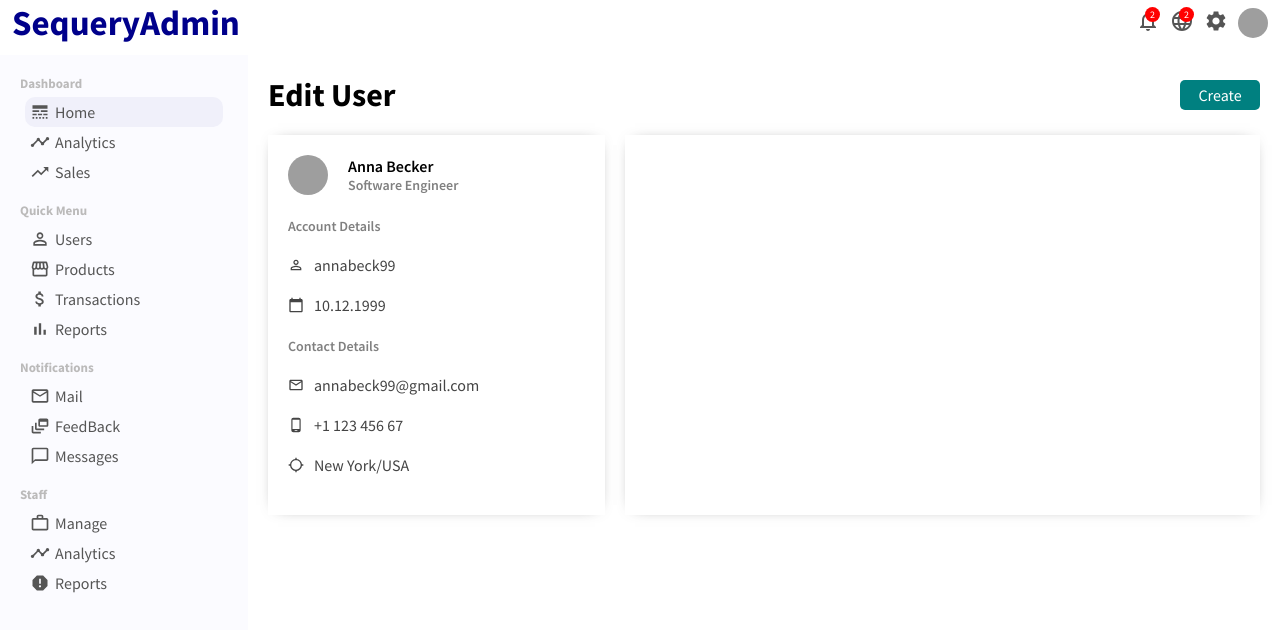
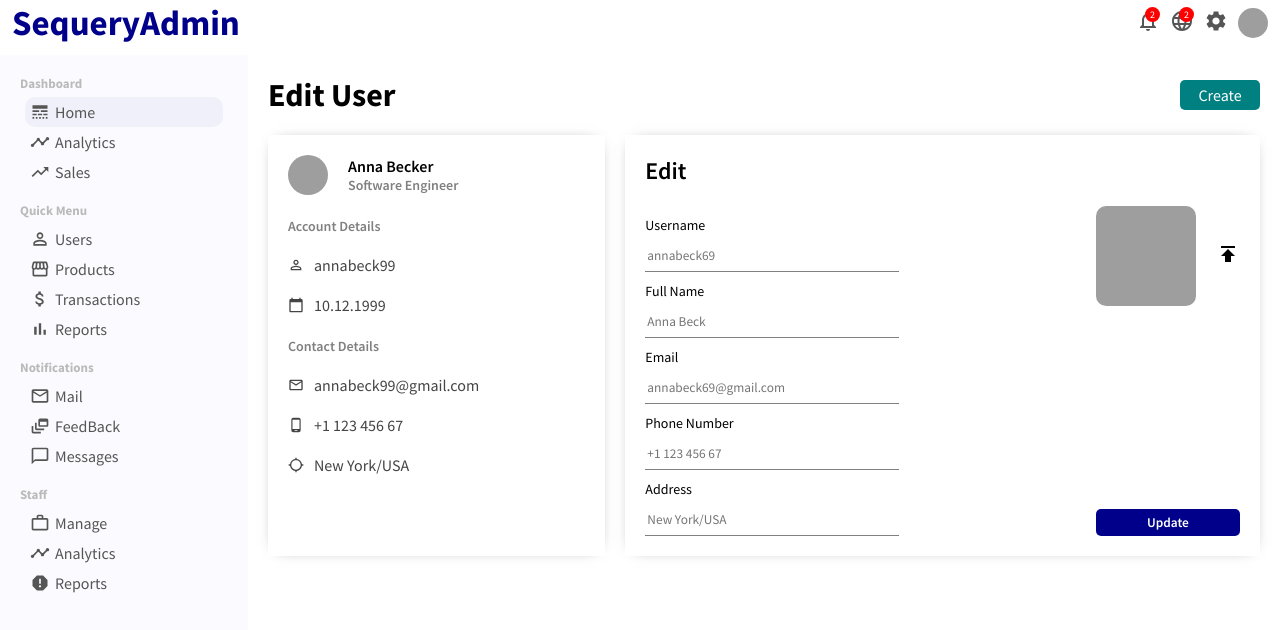
Before and after one commit to sequery/ReactJS-Admin, a React (Create React App) app: page /user/1 in a window 1280 px wide. Shown: the top 630 px of the page. Built offline with nearby package versions, Linux system fonts and the light colour scheme; grey boxes are pictures that could not be loaded.

Commit message:
Added user update functionality

```diff
--- a/src/App.jsx
+++ b/src/App.jsx
@@ -21,7 +21,8 @@ const App = () => {
           <Route path="/user/:userId" element={<User />}></Route>
         </Routes>
       </div>
-    </Router>);
+    </Router>
+    );
 };
 
 export default App;
--- a/src/pages/user/User.jsx
+++ b/src/pages/user/User.jsx
@@ -1,4 +1,4 @@
-import { CalendarToday, LocationSearching, MailOutline, PermIdentity, PhoneAndroid } from "@material-ui/icons";
+import { CalendarToday, LocationSearching, MailOutline, PermIdentity, PhoneAndroid, Publish } from "@material-ui/icons";
 import "./user.css";
 
 
@@ -53,7 +53,51 @@ export default function User() {
                         </div>
                     </div>
                 </div>
-                <div className="userUpdate"></div>
+
+                {/* User Update */}
+
+                <div className="userUpdate">
+                    <span className="userUpdateTitle">Edit</span>
+                    <form className="userUpdateForm">
+
+                        <div className="userUpdateLeft">
+                            <div className="userUpdateItem">
+                                <label>Username</label>
+                                <input type="text" placeholder="annabeck69" className="userUpdateInput" />
+                            </div>
+                            <div className="userUpdateItem">
+                                <label>Full Name</label>
+                                <input type="text" placeholder="Anna Beck" className="userUpdateInput" />
+                            </div>
+                            <div className="userUpdateItem">
+                                <label>Email</label>
+                                <input type="text" placeholder="annabeck69@gmail.com" className="userUpdateInput" />
+                            </div>
+                            <div className="userUpdateItem">
+                                <label>Phone Number</label>
+                                <input type="text" placeholder="+1 123 456 67" className="userUpdateInput" />
+                            </div>
+                            <div className="userUpdateItem">
+                                <label>Address</label>
+                                <input type="text" placeholder="New York/USA" className="userUpdateInput" />
+                            </div>
+                        </div>
+
+                        <div className="userUpdateRight">
+                            <div className="userUpdateUpload">
+                                <img
+                                    src="https://images.pexels.com/photos/1152994/pexels-photo-1152994.jpeg"
+                                    className="userUpdateImg"
+                                    alt=""
+                                    />
+                                    <label htmlFor="file"><Publish className="userUpdateIcon"/></label>
+                                    <input type="file" id="file" style={{ display: "none"}} />
+                            </div>
+                            <button className="userUpdateButton">Update</button>
+                        </div>
+
+                    </form>
+                </div>
             </div>
         </div>
     )
--- a/src/pages/user/user.css
+++ b/src/pages/user/user.css
@@ -100,3 +100,66 @@
     -webkit-box-shadow: 0px 0px 15px -10px rgba(0, 0, 0, 0.75);
     box-shadow: 0px 0px 15px -10px rgba(0, 0, 0, 0.75);
 }
+
+.userUpdateTitle{
+    font-size: 24px;
+    font-weight: 600;
+}
+
+
+.userUpdateForm{
+    display: flex;
+    justify-content: space-between;
+    margin-top: 20px;
+}
+
+.userUpdateItem{
+    display: flex;
+    flex-direction: column;
+    margin-top: 10px;
+}
+
+.userUpdateItem>label{
+    margin-bottom: 5px;
+    font-size: 14px;
+}
+
+.userUpdateInput{
+    border: none;
+    width: 250px;
+    height: 30px;
+    border-bottom: 1px solid gray;
+}
+
+.userUpdateRight{
+    display: flex;
+    flex-direction: column;
+    justify-content: space-between;
+}
+
+.userUpdateUpload{
+    display: flex;
+    align-items: center;
+}
+
+.userUpdateIcon{
+    cursor: pointer;
+}
+
+.userUpdateButton{
+    border-radius: 5px;
+    border: none;
+    padding: 5px;
+    cursor: pointer;
+    background-color: darkblue;
+    color: white;
+    font-weight: 600;
+}
+
+.userUpdateImg{
+    width: 100px;
+    height: 100px;
+    border-radius: 10px;
+    object-fit: cover;
+    margin-right: 20px;
+}
```
